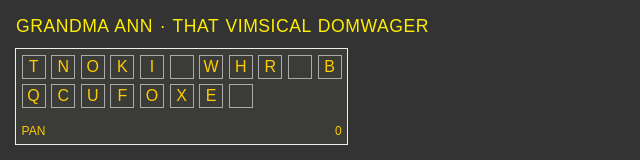
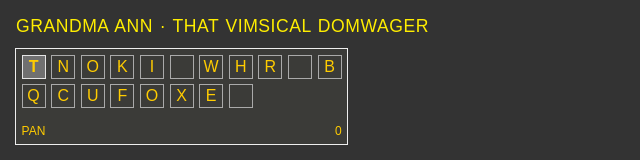
Before and after one commit to now-is/grandma-ann, a SvelteKit app: page / in a window 1280 px wide. Shown: the top 160 px of the page, without its empty margins (0-640 px from the left). Built offline with nearby package versions, Linux system fonts and the light colour scheme.

Commit message:
Catch up the front end with new cursor fields
Lesson learned: the dev server won't catch type errors for you.

```diff
--- a/src/routes/+page.svelte
+++ b/src/routes/+page.svelte
@@ -39,7 +39,7 @@
 <div class="app" class:finished={finished} bind:this={appNode} on:keydown={handleKeydown} role="grid" tabindex="0">
 	<p class="letters">
 		{#each state.board as letter, i}
-			<span class="letter {i == state.cursor ? 'cursor' : ''}">{letter}</span>
+			<span class="letter {state.cursorL <= i && i <= state.cursorR ? 'cursor' : ''}">{letter}</span>
 		{/each}
 	</p>
 
```
